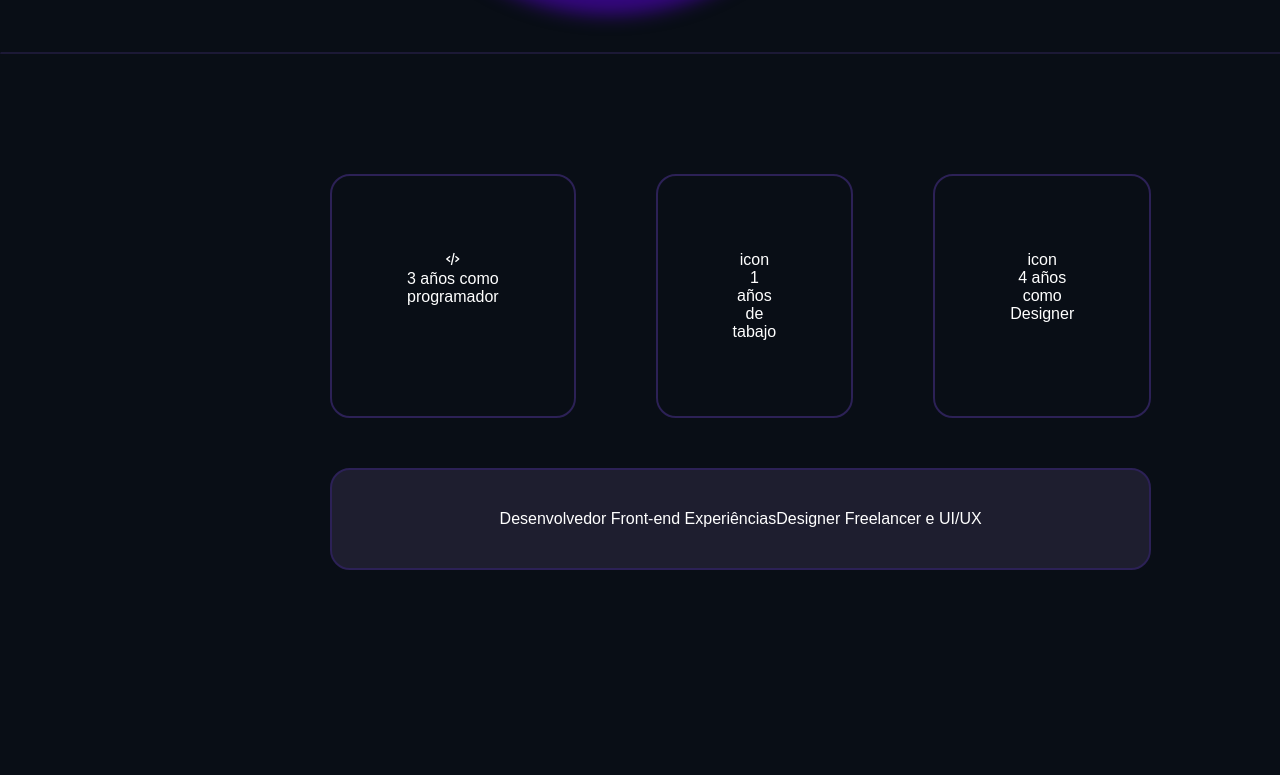
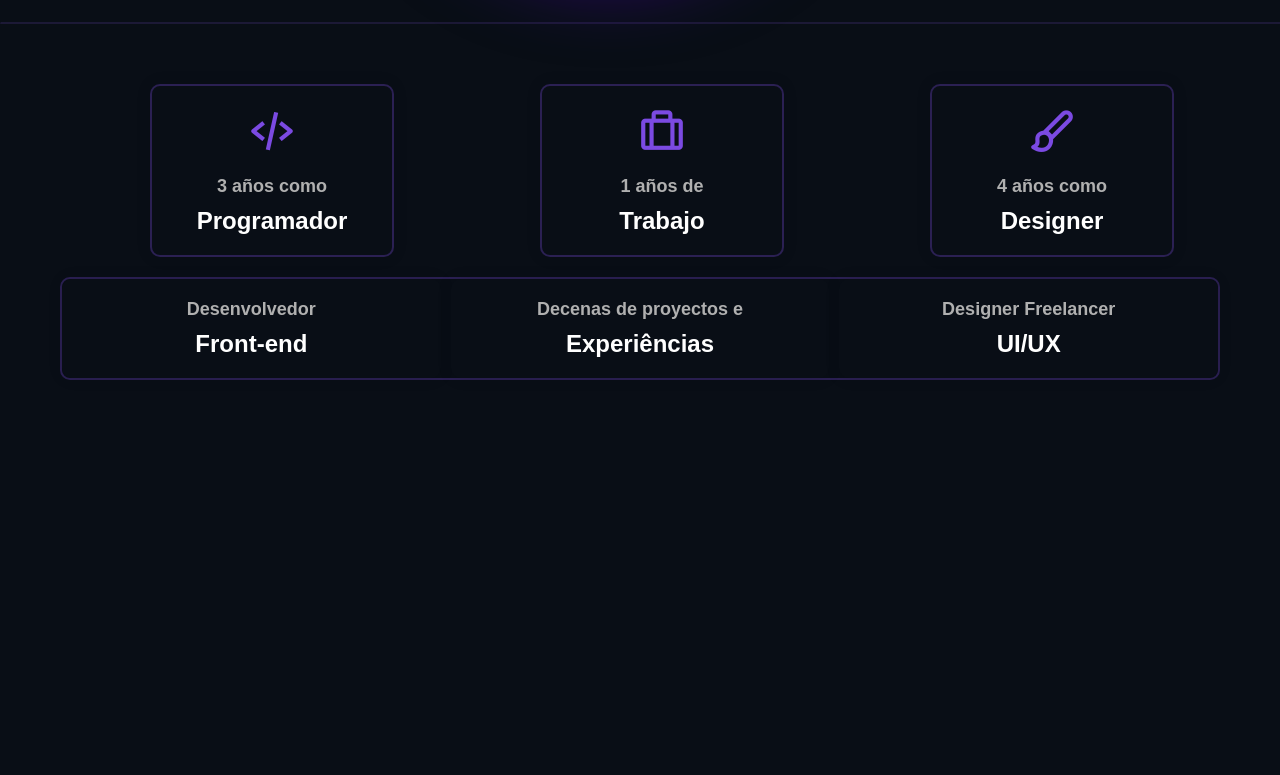
Before and after one commit to Carocris/PortafolioWeb, a plain HTML site: page HTML/index.html in a window 1280 px wide. Shown: the part 651-1426 px from the top of the page. After the commit the page ends 1091 px from the top, so only its background shows below. Drawn offline with nearby package versions, Linux system fonts and the light colour scheme.

Commit message:
Seccion 2 en proceso, arreglano tarjetas

```diff
--- a/CSS/styles.css
+++ b/CSS/styles.css
@@ -4,7 +4,7 @@
 }
 
 body {
-    background-color: rgb(9,14,22);
+    background-color: #090e16;
     color: #FFFFFF;
     font-family: 'Arial', sans-serif;
     width: 100%;
@@ -69,8 +69,6 @@ a{
     max-width: 50%;
     text-align: left;
 }
-
-
 
 .home-content h1 {
     font-size: 36px;
@@ -144,13 +142,12 @@ a{
     justify-content: center;
     align-items: center;
     position: relative;
-    width: 300px;
-    height: 300px;
+    width: 270px;
+    height: 270px;
     margin: 0 auto;
 }
 
 .home-image-container img {
-    box-shadow: 0 0 18px 18px rgba(98, 0, 234, 0.5);
     border-radius: 100%; /* Hace la imagen redonda */
     width: 150%; /* Asegura que la imagen ocupe todo el contenedor */
     height: auto;
@@ -160,14 +157,16 @@ a{
 .home-image-container::before {
     content: '';
     position: absolute;
-    width: 450px;
-    height: 450px;
+    width: 400px;
+    height: 400px;
     background-color: rgba(115, 16, 255, 0.15); /* Color de fondo morado con opacidad */
     border-radius: 50%; /* Círculo */
     top: 50%;
     left: 50%;
     transform: translate(-50%, -50%); /* Centra el círculo */
     z-index: 1; /* Coloca el círculo detrás de la imagen */
+    box-shadow: 0 0 80px 18px rgba(98, 0, 234, 0.5);
+
 }
 
 .icono-bg {
@@ -201,7 +200,7 @@ a{
 /* Posición del icono de Java */
 .java-icon {
     top: 50%;
-    right: 35%;
+    right: 37%;
 }
 
 /* Posición del icono de Figma */
@@ -341,45 +340,82 @@ hr.solid{
 
 .grid-section {
     display: grid;
-    grid-template-columns: repeat(3, 1fr); /* 2 columnas de igual tamaño */
-    gap: 20px; /* Espacio entre los elementos de la cuadrícula */
-    padding-top: 90px !important;
-    padding: 300px; /* Espaciado interno de la sección */
-
-}
-
-
-.grid-item {
-    background-color:#7B4AE2;
-    color: white;
-    padding: 75px;
-    text-align: center;
-    margin: 30px;
-    border-radius: 10%;
-    border-radius: 20px; /* Bordes redondeados */
-    background-color: #090e16;
-    border: 2px solid #2c2156;
-
+    grid-template-columns: repeat(3, 1fr); /* 3 columnas de igual tamaño */
+    gap: 10px; /* Espacio entre los elementos de la cuadrícula */
+    padding: 60px ; /* Espaciado interno de la sección */
 
 
 }
 
-.grid-items{
-    background-color: #7B4AE2;
-    grid-column: span 3;
+.grid-item { /* Reutiliza las mismas clases para los de abajo */
+    background-color: #090e16;
     color: white;
-    padding: 40px;
+    border-radius: 10px; /* Bordes redondeados */
+    padding: 20px ;
     text-align: center;
-    margin: 0px 30px 30px 30px; /* Elimina el margen superior y mantiene el margen lateral */
-    border-radius: 20px; /* Bordes más redondeados para el ítem inferior */
-    background-color: #1E1E2F;
-    border: 2px solid #2c2156;
-
+    box-shadow: 0 0 15px rgba(0, 0, 0, 0.1); /* Sombra */
+    transition: transform 0.3s ease, box-shadow 0.3s ease; /* Transición suave */
+    border: 2px solid rgba(123, 74, 226, 0.3); /* Borde de color */
+    width: 200px;
+    margin-left: 90px
 
 
 }
 
-.grid-item:hover, .grid-items:hover {
+.grid-text h3, .grid-item1 h3 {
+    color: #b0b0b0; /* Color para el subtítulo */
+    font-size: 18px;
+    margin-bottom: 10px;
+}
+
+.grid-text h2, .grid-item1 h2 {
+    color: white; /* Color del título */
+    font-size: 24px;
+    font-weight: bold;
+}
+
+.icon-container i {
+    font-size: 50px; /* Tamaño del ícono */
+    color: #7B4AE2; /* Color del ícono */
+    margin-bottom: 20px; /* Espacio debajo del ícono */
+}
+
+.grid-item:hover, .grid-item1:hover, .grid-items:hover {
     transform: scale(1.05); /* Efecto hover */
-    box-shadow: 0 10px 20px rgba(14, 14, 14, 0.3); /* Sombra para resaltar */
+    transform: translateY(-10px); /* Eleva el ítem cuando se pasa el mouse por encima */
+    box-shadow: 0 0 25px rgba(123, 74, 226, 0.5); /* Aumenta la sombra */
 }
+
+/* Lado de abajo */
+
+.grid-items {
+    display: grid;
+    grid-column: span 3;
+    grid-template-columns: repeat(3, 1fr); /* 3 columnas de igual tamaño */
+    gap: 10px;
+    padding: 0px; /* Elimina el padding para evitar diferencias de altura */
+    margin-top: 10px; /* Ajusta el espacio superior */
+    border: 2px solid rgba(123, 74, 226, 0.3); /* Bordes de color */
+    border-radius: 10px; /* Bordes redondeados */
+
+}
+
+.grid-item1 {
+    padding: 20px;
+    background-color: #090e16; /* Fondo oscuro */
+    color: white;
+    text-align: center;
+    border-radius: 10px; /* Bordes redondeados */
+    transition: transform 0.3s ease, background-color 0.3s ease;
+    box-shadow: 0 0 15px rgba(0, 0, 0, 0.1); /* Sombra */
+}
+
+.grid-item1:hover {
+    transform: translateY(-10px);
+    background-color: #7648d7; /* Cambia el color de fondo al hacer hover */
+    box-shadow: 0 0 25px rgba(123, 74, 226, 0.5); /* Aumenta la sombra */
+}
+
+.grid-item1:hover h2, .grid-item1:hover h3 {
+    color: white; /* Cambia el color del texto al hacer hover */
+}
--- a/HTML/index.html
+++ b/HTML/index.html
@@ -86,31 +86,57 @@
 
     <section class="grid-section">
 
-        <div class="grid-item">
 
-            <div class=""><i class='bx bx-code-alt'></i></div>
-            <div class="">3 años como programador</div>
+            <div class="grid-item">
+                <div class="icon-container">
+                    <i class='bx bx-code-alt'></i> <!-- Icono -->
+                </div>
+                <div class="grid-text">
+                    <h3>3 años como</h3>
+                    <h2>Programador</h2>
+                </div>
+            </div>
 
-        </div>
+            <div class="grid-item">
+                <div class="icon-container">
+                    <i class='bx bx-briefcase-alt'></i> <!-- Icono -->
+                </div>
+                <div class="grid-text">
+                    <h3>1 años de</h3>
+                    <h2>Trabajo</h2>
+                </div>
+            </div>
 
-        <div class="grid-item">
+            <div class="grid-item">
+                <div class="icon-container">
+                    <i class='bx bx-paint'></i> <!-- Icono -->
+                </div>
+                <div class="grid-text">
+                    <h3>4 años como</h3>
+                    <h2>Designer</h2>
+                </div>
+            </div>
 
-            <div class="">icon</div>
-            <div class="">1 años de tabajo </div>
+            <!-- Lado de abajo -->
 
-        </div>
+            <div class="grid-items">
 
-        <div class="grid-item">
+                <div class="grid-item1">
+                    <h3>Desenvolvedor</h3>
+                    <h2>Front-end</h2>
+                </div>
 
-            <div class="">icon</div>
-            <div class="">4 años como Designer</div>
+                <div class="grid-item1">
+                    <h3>Decenas de proyectos e</h3>
+                    <h2>Experiências</h2>
+                </div>
 
-        </div>
-        <div class="grid-items">
+                <div class="grid-item1">
+                    <h3>Designer Freelancer</h3>
+                    <h2>UI/UX</h2>
+                </div>
+            </div>
 
-            <div class="text"><span>Desenvolvedor Front-end</span> <span>Experiências</span><span>Designer Freelancer e UI/UX</span></div>
-
-        </div>
     </section>
 
 
```
